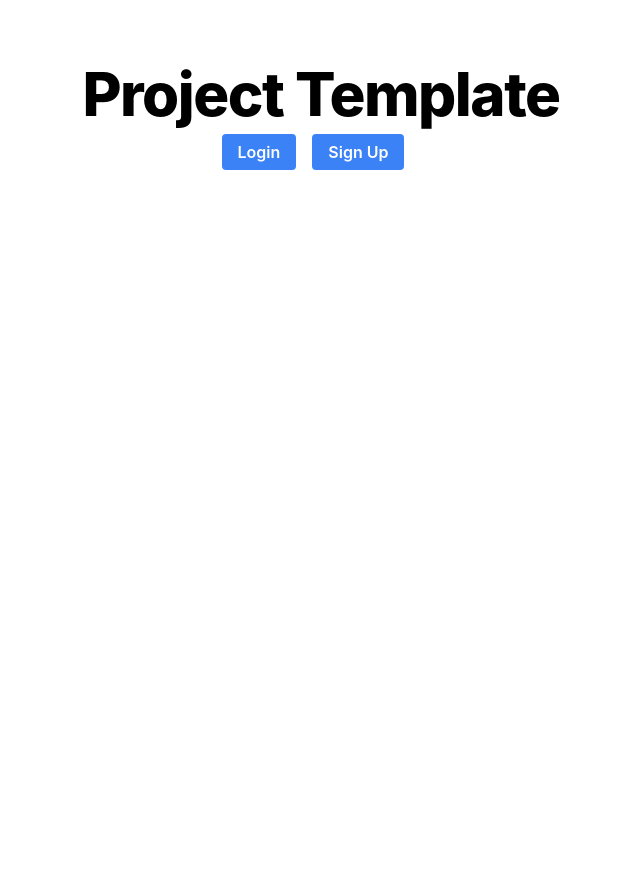
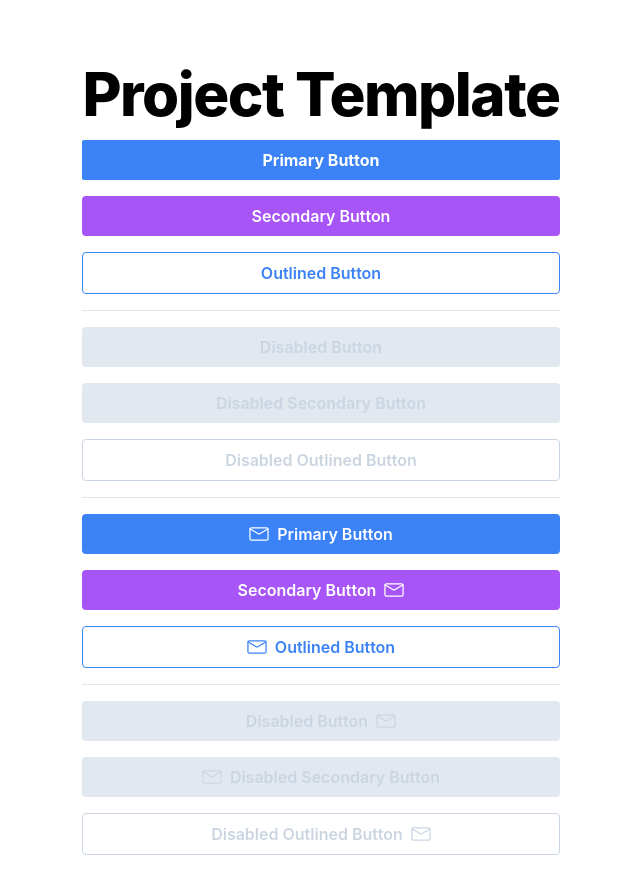
Before and after one commit to tomek-i/Nextjs-Vercel-Template, a Next.js app: page / in a window 1280 px wide. Shown: the top 894 px of the page, without its empty margins (319-959 px from the left). Before the commit the page ends 800 px from the top, so only its background shows below. Built offline with nearby package versions, Linux system fonts and the light colour scheme.

Commit message:
fix button styling and add showcase page

```diff
--- a/src/app/page.tsx
+++ b/src/app/page.tsx
@@ -1,5 +1,5 @@
+import { Button } from "@/components/ui/Button"
 import { Metadata } from "next"
-import { Button } from "@/components/ui/Button"
 
 export const metadata: Metadata = {
   title: "Next.js & Vercel Starter Template",
@@ -14,21 +14,71 @@ export const metadata: Metadata = {
 }
 
 export default function Web() {
+  let icon = (
+    <svg
+      className="fill-current"
+      width="20"
+      height="20"
+      viewBox="0 0 20 20"
+      fill="none"
+      xmlns="http://www.w3.org/2000/svg"
+    >
+      <path
+        d="M17.8125 16.6656H2.1875C1.69022 16.6656 1.21331 16.4681 0.861675 16.1164C0.510044 15.7648 0.3125 15.2879 0.3125 14.7906V5.20935C0.3125 4.71207 0.510044 4.23516 0.861675 3.88353C1.21331 3.53189 1.69022 3.33435 2.1875 3.33435H17.8125C18.3098 3.33435 18.7867 3.53189 19.1383 3.88353C19.49 4.23516 19.6875 4.71207 19.6875 5.20935V14.7906C19.6875 15.2879 19.49 15.7648 19.1383 16.1164C18.7867 16.4681 18.3098 16.6656 17.8125 16.6656ZM2.1875 4.58435C2.02174 4.58435 1.86277 4.6502 1.74556 4.76741C1.62835 4.88462 1.5625 5.04359 1.5625 5.20935V14.7906C1.5625 14.9564 1.62835 15.1153 1.74556 15.2325C1.86277 15.3498 2.02174 15.4156 2.1875 15.4156H17.8125C17.9783 15.4156 18.1372 15.3498 18.2544 15.2325C18.3717 15.1153 18.4375 14.9564 18.4375 14.7906V5.20935C18.4375 5.04359 18.3717 4.88462 18.2544 4.76741C18.1372 4.6502 17.9783 4.58435 17.8125 4.58435H2.1875Z"
+        fill=""
+      />
+      <path
+        d="M9.9996 10.6438C9.63227 10.6437 9.2721 10.5421 8.95898 10.35L0.887102 5.45001C0.744548 5.36381 0.642073 5.22452 0.602222 5.06277C0.58249 4.98268 0.578725 4.89948 0.591144 4.81794C0.603563 4.73639 0.631922 4.65809 0.674602 4.58751C0.717281 4.51692 0.773446 4.45543 0.839888 4.40655C0.906331 4.35767 0.981751 4.32236 1.06184 4.30263C1.22359 4.26277 1.39455 4.28881 1.5371 4.37501L9.60898 9.28126C9.7271 9.35331 9.8628 9.39143 10.0012 9.39143C10.1395 9.39143 10.2752 9.35331 10.3934 9.28126L18.4621 4.37501C18.5323 4.33233 18.6102 4.30389 18.6913 4.29131C18.7725 4.27873 18.8554 4.28227 18.9352 4.30171C19.015 4.32115 19.0901 4.35612 19.1564 4.40462C19.2227 4.45312 19.2788 4.51421 19.3215 4.58438C19.3642 4.65456 19.3926 4.73245 19.4052 4.81362C19.4177 4.89478 19.4142 4.97763 19.3948 5.05743C19.3753 5.13723 19.3404 5.21242 19.2919 5.27871C19.2434 5.34499 19.1823 5.40108 19.1121 5.44376L11.0402 10.35C10.7271 10.5421 10.3669 10.6437 9.9996 10.6438Z"
+        fill=""
+      />
+    </svg>
+  )
+
   return (
     <>
-      <section className="dark:bg-gray-900 bg-white">
+      <section className="bg-white dark:bg-gray-900">
         <div className="mx-auto grid max-w-screen-xl px-4 py-8 text-center lg:py-16">
           <div className="mx-auto place-self-center">
             <h1 className="mb-4 max-w-2xl text-4xl font-extrabold leading-none tracking-tight dark:text-white md:text-5xl xl:text-6xl">
               Project Template
             </h1>
 
-            <Button href="/login" className="mr-4">
-              Login
-            </Button>
-            <Button href="/signup" className="mr-4">
-              Sign Up
-            </Button>
+            <div className="flex flex-col space-y-4">
+              <Button variant="primary" rounded={"sm"} className="font-bold">
+                Primary Button
+              </Button>
+              <Button variant="secondary">Secondary Button</Button>
+              <Button variant="outlined">Outlined Button</Button>
+              <hr />
+              <Button disabled>Disabled Button</Button>
+              <Button disabled variant="secondary">
+                Disabled Secondary Button
+              </Button>
+              <Button disabled variant="outlined">
+                Disabled Outlined Button
+              </Button>
+
+              <hr />
+              <Button variant="primary" icon={icon} iconPosition="left">
+                Primary Button
+              </Button>
+              <Button variant="secondary" icon={icon} iconPosition="right">
+                Secondary Button
+              </Button>
+              <Button variant="outlined" icon={icon} iconPosition="left">
+                Outlined Button
+              </Button>
+              <hr />
+              <Button disabled icon={icon} iconPosition="right">
+                Disabled Button
+              </Button>
+              <Button disabled variant="secondary" icon={icon} iconPosition="left">
+                Disabled Secondary Button
+              </Button>
+              <Button disabled variant="outlined" icon={icon} iconPosition="right">
+                Disabled Outlined Button
+              </Button>
+            </div>
           </div>
         </div>
       </section>
--- a/src/components/ui/Button/Button.tsx
+++ b/src/components/ui/Button/Button.tsx
@@ -1,61 +1,37 @@
-import { type VariantProps } from "class-variance-authority"
+import { clsx } from "clsx"
+import { twMerge } from "tailwind-merge"
+import { button, type ButtonVariants } from "./Button.variants"
 
-import { twMerge } from "tailwind-merge"
-import { button } from "./Button.variants"
+// export interface ButtonProps
+//   extends React.ButtonHTMLAttributes<HTMLButtonElement>,
+//     Omit<ButtonVariants, "disabled" | "icon"> {
+//   icon?: React.ReactNode
+//   iconPosition?: "left" | "right"
+// }
 
-type x = VariantProps<typeof button>
-type ButtonVariants = Omit<x, "href">
+export interface ButtonPropsBase
+  extends React.ButtonHTMLAttributes<HTMLButtonElement>,
+    Omit<ButtonVariants, "disabled" | "icon"> {}
 
-export interface ButtonProps
-  extends React.ButtonHTMLAttributes<HTMLButtonElement | HTMLAnchorElement>,
-    // VariantProps<typeof button>,
-    ButtonVariants,
-    Partial<Pick<HTMLAnchorElement, "target">> {
-  href?: string
-  disabled?: boolean
-  fullWidth?: boolean
-  iconOnly?: boolean
-  icon?: React.ReactNode
-  size?: "xsmall" | "small" | "medium" | "large"
-  variant?: "primary" | "secondary" | "outlined" | "text" | "text-default"
+export interface ButtonPropsWithIcon extends ButtonPropsBase {
+  icon: React.ReactNode
+  iconPosition: "left" | "right"
 }
 
-export function Button({
-  className,
-  href,
-  variant = "primary",
-  size = "medium",
-  iconOnly = false,
-  fullWidth = false,
-  icon,
-  children,
-  startIcon,
-  endIcon,
-  ...props
-}: ButtonProps) {
-  const Component = href && !props.disabled ? "a" : "button"
+export interface ButtonPropsWithoutIcon extends ButtonPropsBase {
+  icon?: never
+  iconPosition?: never
+}
+
+export type ButtonProps = ButtonPropsWithIcon | ButtonPropsWithoutIcon
+
+export function Button({ variant, disabled, children, icon, rounded, className, ...props }: ButtonProps) {
+  const style = clsx(button({ variant, disabled, icon: !!icon, rounded }))
   return (
-    <Component
-      type="button"
-      {...(href ? { href: String(href) } : {})}
-      className={twMerge(
-        button({
-          href: Boolean(href),
-          variant,
-          size,
-          iconOnly,
-          startIcon: Boolean(startIcon),
-          endIcon: Boolean(endIcon),
-          disabled: Boolean(props?.disabled),
-          fullWidth,
-          className,
-        })
-      )}
-      {...props}
-    >
-      {startIcon && icon}
-      <span>{children}</span>
-      {endIcon && icon}
-    </Component>
+    <button className={twMerge(style, className)} disabled={disabled} type={props.type ?? "button"} {...props}>
+      {icon && props.iconPosition === "left" && <span>{icon}</span>}
+      {children ?? "Button"}
+      {icon && props.iconPosition === "right" && <span>{icon}</span>}
+    </button>
   )
 }
```
Also changed, not shown: 1 other file (tests, documents, lock files or other folders).
